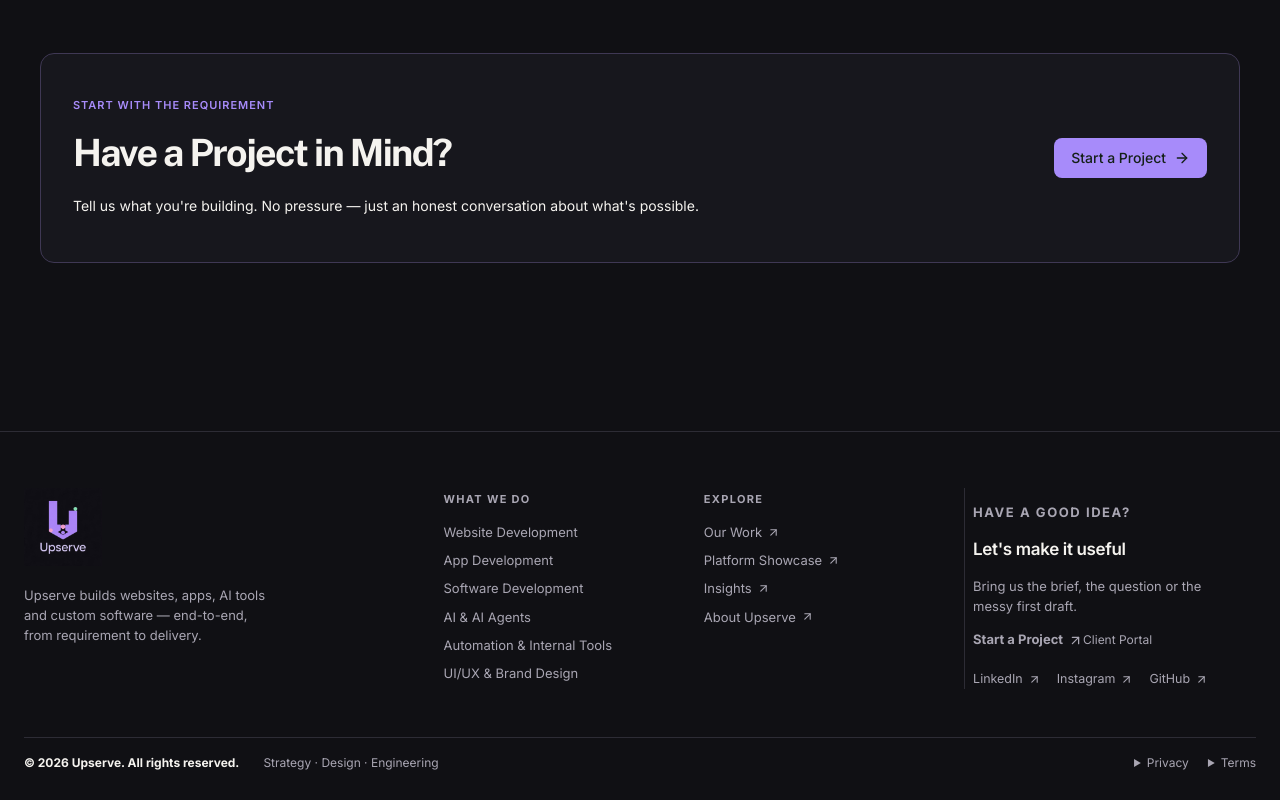
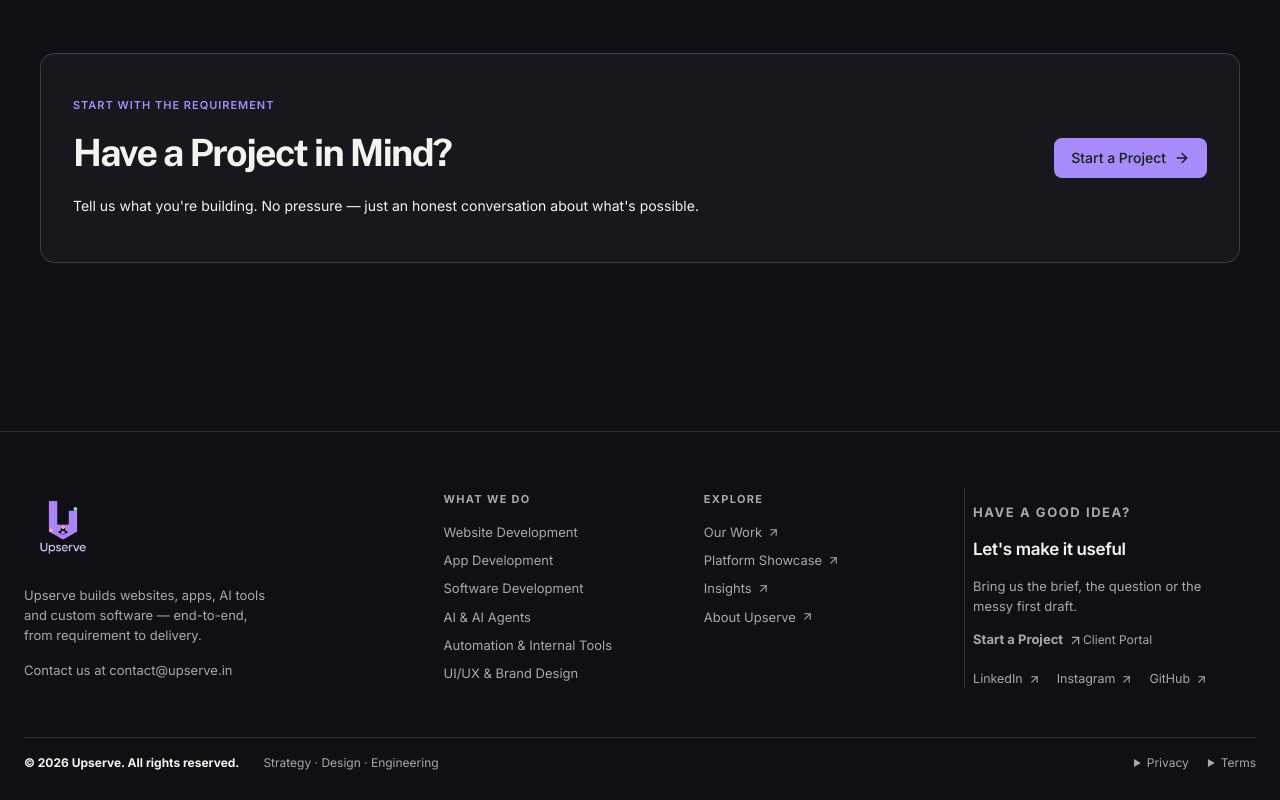
Before and after one commit to Tnmy4903/upserve-frontend, a React (Vite) app: page / in a window 1280 px wide. Shown: the part 2326-3126 px from the top of the page. Built offline with nearby package versions, Linux system fonts and the light colour scheme.

Commit message:
fix: place contact email in footer

```diff
--- a/src/components/PublicFooter.tsx
+++ b/src/components/PublicFooter.tsx
@@ -11,6 +11,7 @@ export function PublicFooter() {
         <div className="public-footer__brand">
           <Link className="public-footer__logo" to="/" aria-label="Upserve home"><BrandLogo /></Link>
           <p>Upserve builds websites, apps, AI tools and custom software — end-to-end, from requirement to delivery.</p>
+          <p>Contact us at <a href="mailto:contact@upserve.in">contact@upserve.in</a></p>
         </div>
         <div className="public-footer__column">
           <p className="public-footer__label">What We Do</p>
--- a/src/pages/PublicPages.tsx
+++ b/src/pages/PublicPages.tsx
@@ -908,7 +908,7 @@ export function ContactPage() {
           <h1>Ready to Start Your Project?</h1>
           <p>
             Tell us what you're working on, what's getting in the way, and where
-            you want to go.
+            you want to go, or email us directly at contact@upserve.in.
           </p>
           <div className="contact-details">
             <a href="mailto:contact@upserve.in">
```
